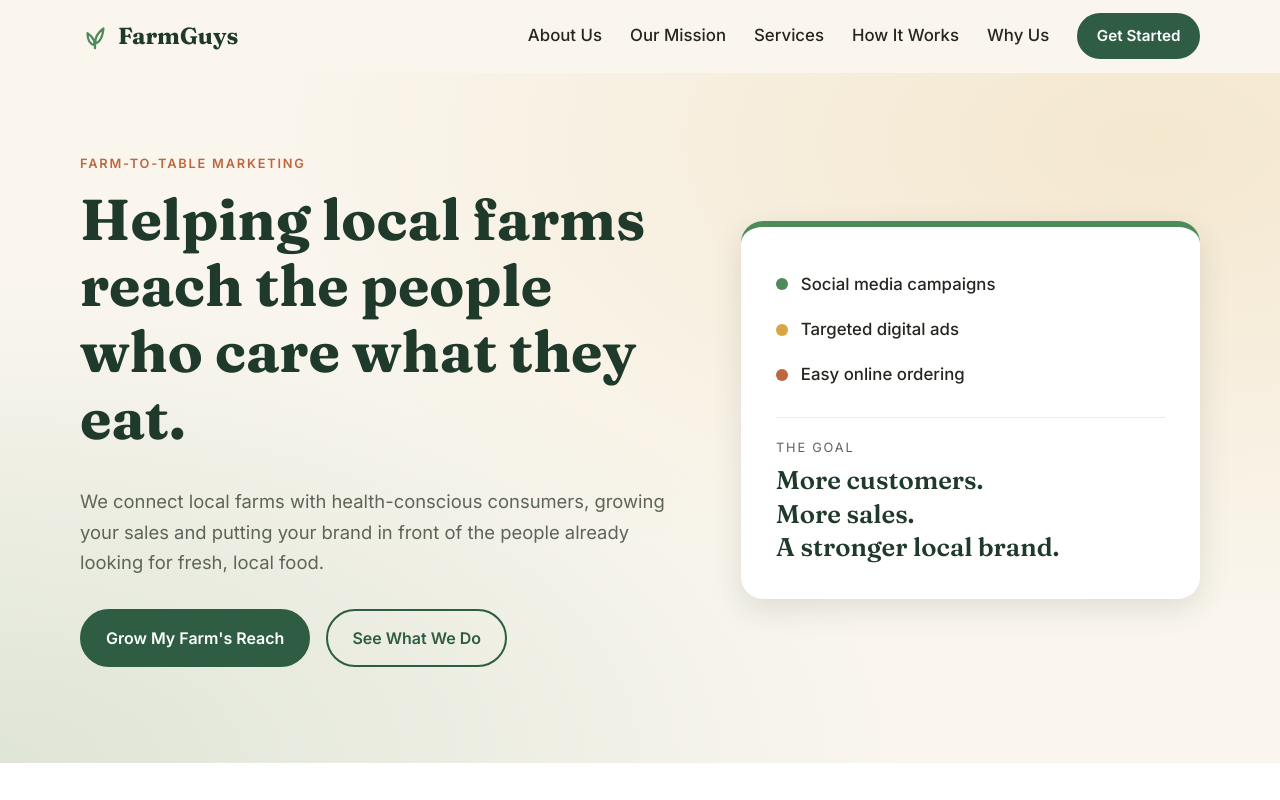
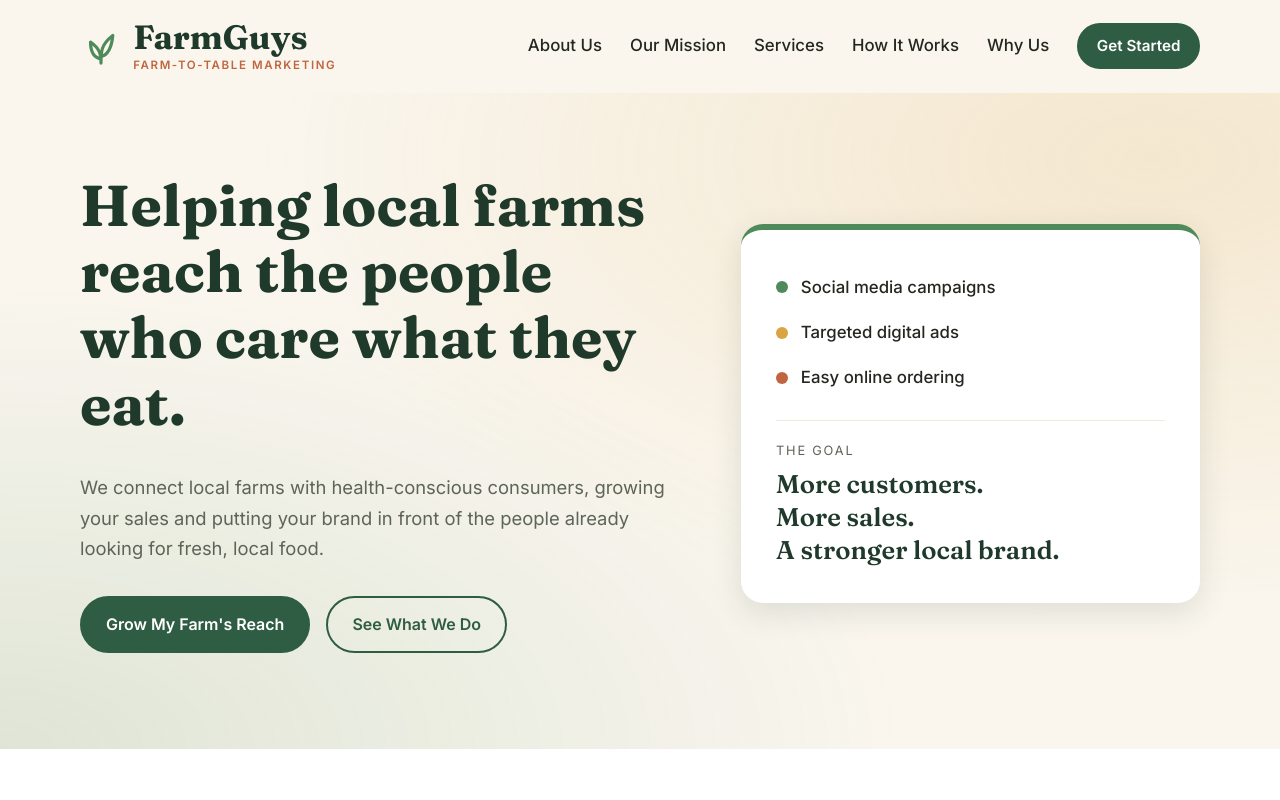
Before and after one commit to longballdriver/FARMGUYS, a plain HTML site: page index.html in a window 1280 px wide. Shown: the top 800 px of the page. Drawn offline with Linux system fonts and the light colour scheme.

Commit message:
Enlarge header logo and add tagline under it
Move "Farm-to-table marketing" from the hero into the logo as a smaller tagline.

Co-Authored-By: Claude Opus 5.5 <noreply@anthropic.com>
Claude-Session: https://claude.ai/code/session_01Qvuz5EeFtoAkn12W5NmsmP

```diff
--- a/index.html
+++ b/index.html
@@ -15,9 +15,9 @@
   <!-- Header / Nav -->
   <header class="site-header">
     <div class="container nav">
-      <a href="#top" class="logo" aria-label="FarmGuys home">
+      <a href="#top" class="logo logo-header" aria-label="FarmGuys home">
         <svg viewBox="0 0 32 32" aria-hidden="true"><path d="M16 29c0-9 0-14 9-21-1 10-4 15-9 16M16 29c0-7-1-11-8-16 0 8 3 12 8 13" fill="none" stroke="currentColor" stroke-width="2.4" stroke-linecap="round" stroke-linejoin="round"/></svg>
-        <span>FarmGuys</span>
+        <span class="logo-text"><span class="logo-name">FarmGuys</span><span class="logo-tag">Farm-to-table marketing</span></span>
       </a>
       <button class="nav-toggle" aria-label="Open menu" aria-expanded="false" aria-controls="nav-links">
         <span></span><span></span><span></span>
@@ -38,7 +38,6 @@
     <section class="hero">
       <div class="container hero-inner">
         <div class="hero-copy">
-          <p class="eyebrow">Farm-to-table marketing</p>
           <h1>Helping local farms reach the people who care what they eat.</h1>
           <p class="lead">We connect local farms with health-conscious consumers, growing your sales and putting your brand in front of the people already looking for fresh, local food.</p>
           <div class="hero-actions">
--- a/styles.css
+++ b/styles.css
@@ -20,7 +20,7 @@
 *::before,
 *::after { box-sizing: border-box; }
 
-html { scroll-behavior: smooth; scroll-padding-top: 80px; }
+html { scroll-behavior: smooth; scroll-padding-top: 100px; }
 
 body {
   margin: 0;
@@ -89,7 +89,7 @@ a { color: var(--green-700); }
   transition: border-color 0.2s, box-shadow 0.2s;
 }
 .site-header.scrolled { border-color: var(--cream-dark); box-shadow: 0 2px 12px rgba(0,0,0,0.05); }
-.nav { display: flex; align-items: center; justify-content: space-between; height: 72px; }
+.nav { display: flex; align-items: center; justify-content: space-between; height: 92px; }
 .logo {
   display: inline-flex;
   align-items: center;
@@ -101,6 +101,12 @@ a { color: var(--green-700); }
   text-decoration: none;
 }
 .logo svg { width: 30px; height: 30px; color: var(--green-500); }
+.logo-header { gap: 0.7rem; }
+.logo-header svg { width: 42px; height: 42px; }
+.logo-text { display: flex; flex-direction: column; line-height: 1; }
+.logo-name { font-size: 2.1rem; }
+.logo-tag { font-family: var(--sans); font-size: 0.72rem; font-weight: 600; letter-spacing: 0.14em; text-transform: uppercase; color: var(--clay); margin-top: 0.35rem; }
+@media (max-width: 400px) { .logo-name { font-size: 1.7rem; } .logo-tag { font-size: 0.62rem; } }
 .logo-light { color: var(--white); }
 .logo-light svg { color: var(--gold); }
 .nav-links { display: flex; align-items: center; gap: 1.75rem; }
@@ -266,7 +272,7 @@ a { color: var(--green-700); }
   .nav-toggle { display: block; }
   .nav-links {
     position: absolute;
-    top: 72px; left: 0; right: 0;
+    top: 92px; left: 0; right: 0;
     flex-direction: column;
     align-items: stretch;
     gap: 0;
@@ -293,7 +299,7 @@ a { color: var(--green-700); }
 .about-grid { display: grid; grid-template-columns: 1.5fr 1fr; gap: 4rem; align-items: start; }
 .about-story p { font-size: 1.08rem; }
 .about-story em { color: var(--green-900); }
-.about-side { position: sticky; top: 100px; display: grid; gap: 1.5rem; }
+.about-side { position: sticky; top: 120px; display: grid; gap: 1.5rem; }
 .founders { background: var(--green-900); color: #e8efe6; border-radius: var(--radius); padding: 1.75rem; }
 .founders-title { font-family: var(--serif); font-size: 1.3rem; font-weight: 700; color: var(--white); margin-bottom: 1.1rem; }
 .founder-list { list-style: none; padding: 0; margin: 0; display: grid; gap: 1rem; }
```
